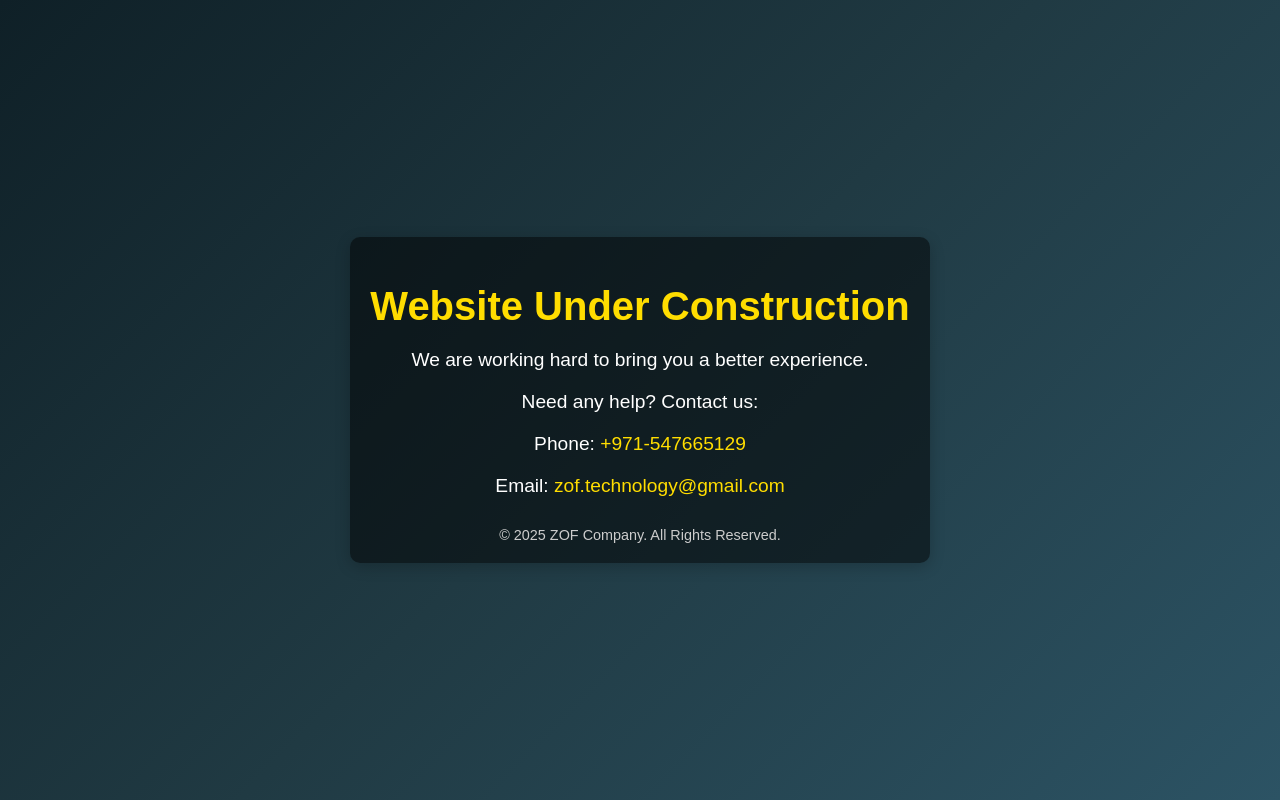
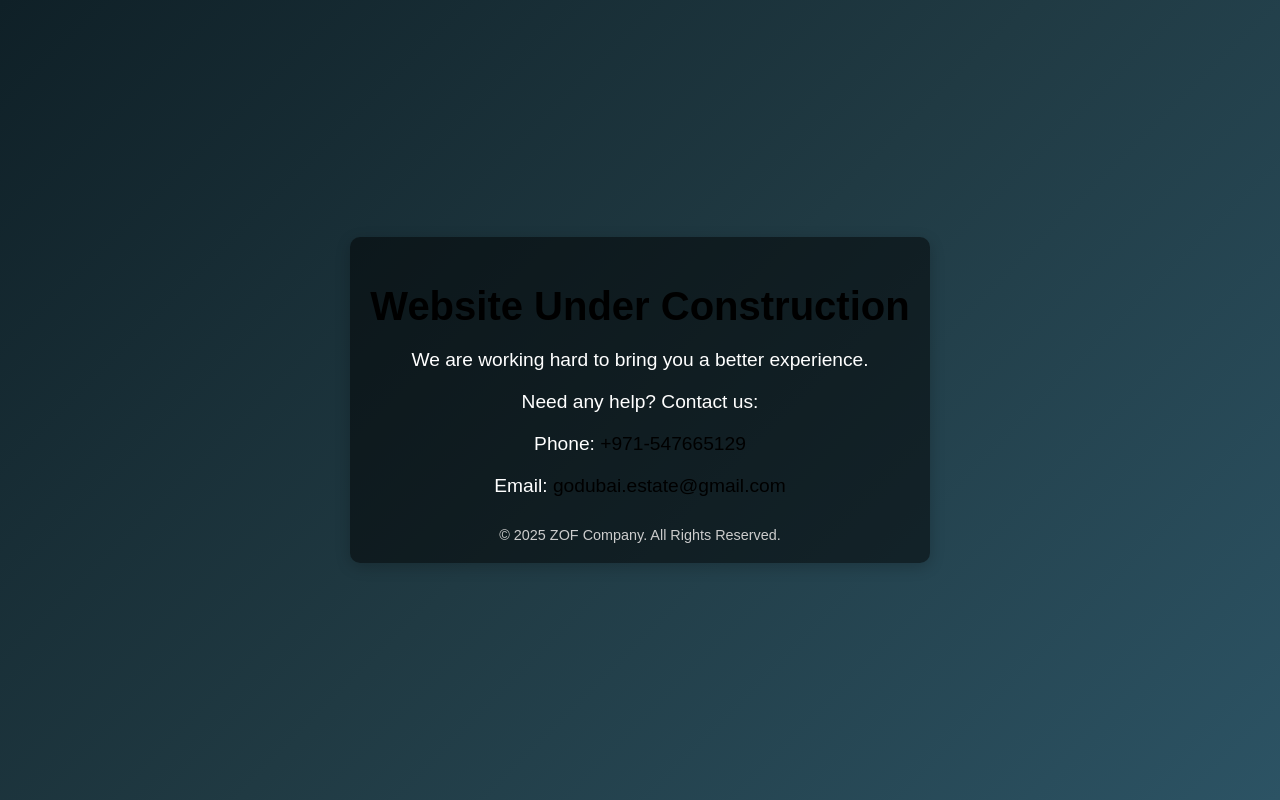
Before and after one commit to zoftechnology/godubai.estate, a plain HTML site: page index.html in a window 1280 px wide. Drawn offline with Linux system fonts and the light colour scheme.

Commit message:
Update index.html

```diff
--- a/index.html
+++ b/index.html
@@ -28,7 +28,7 @@
         h1 {
             font-size: 2.5em;
             margin-bottom: 20px;
-            color: #ffdd00;
+            color: #000000;
         }
 
         p {
@@ -42,7 +42,7 @@
         }
 
         .contact a {
-            color: #ffdd00;
+            color: #000000;
             text-decoration: none;
         }
 
@@ -64,7 +64,7 @@
         <p>Need any help? Contact us:</p>
         <div class="contact">
             <p>Phone: <a href="tel:+971547665129">+971-547665129</a></p>
-            <p>Email: <a href="mailto:zof.technology@gmail.com">zof.technology@gmail.com</a></p>
+            <p>Email: <a href="mailto:godubai.estate@gmail.com">godubai.estate@gmail.com</a></p>
         </div>
         <footer>
             &copy; 2025 ZOF Company. All Rights Reserved.
```
